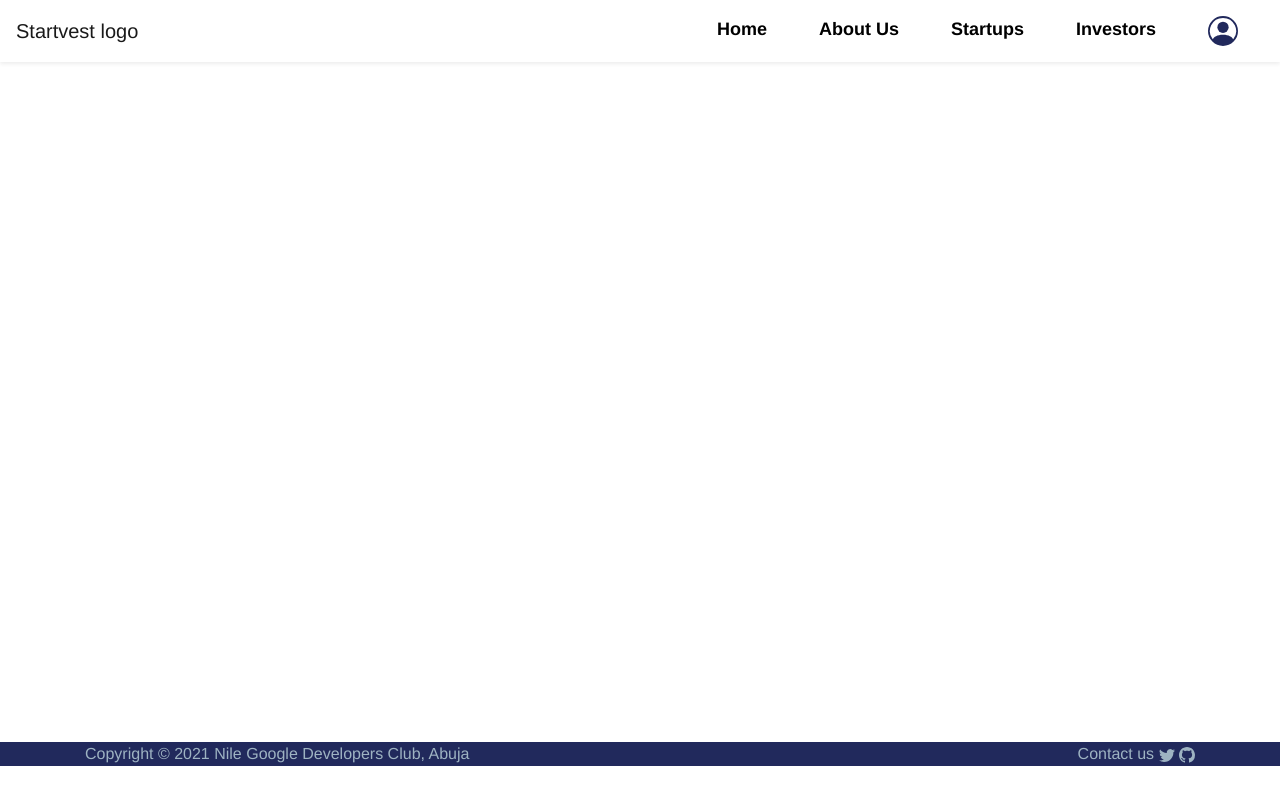
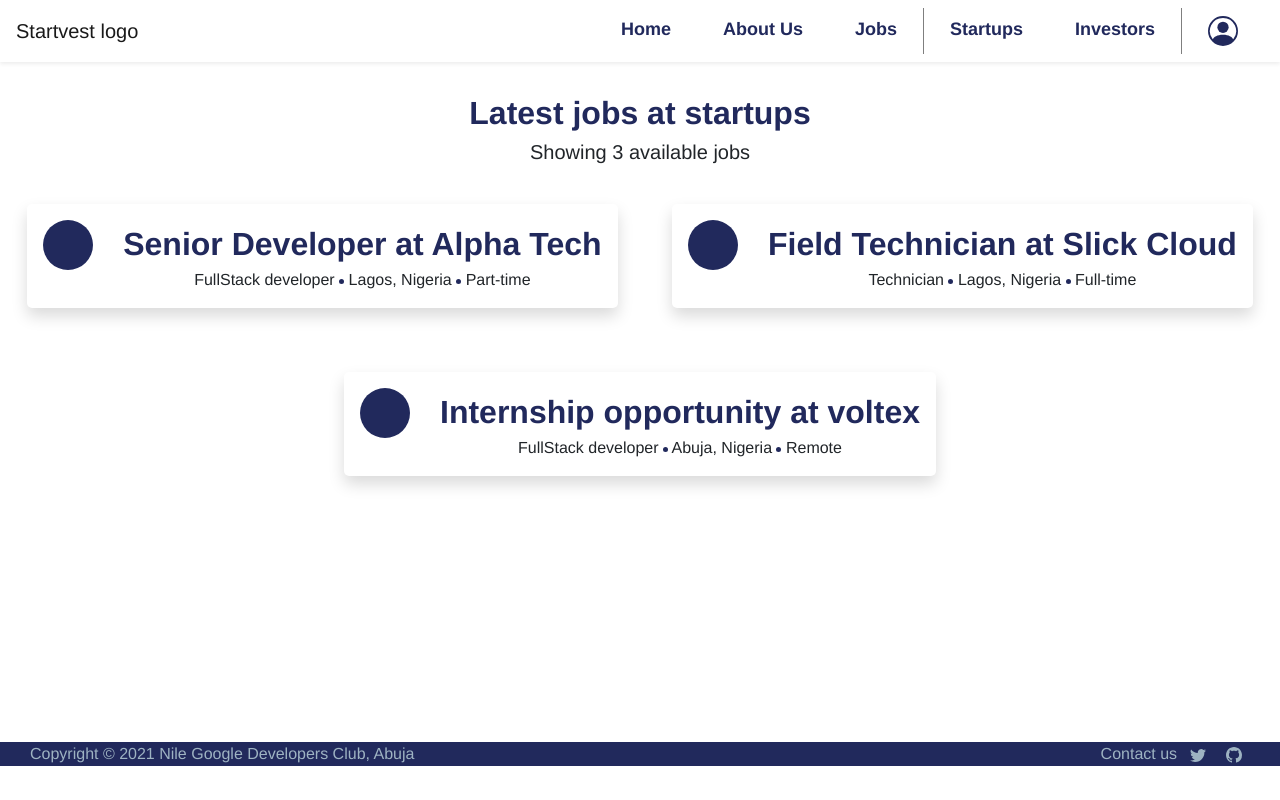
Before and after one commit to Tamunokorite/startvest-phase-1, a React (Create React App) app in the folder frontend/: page /jobs in a window 1280 px wide. Built offline with nearby package versions, Linux system fonts and the light colour scheme.

Commit message:
Jobs view added

```diff
--- a/frontend/package.json
+++ b/frontend/package.json
@@ -14,6 +14,7 @@
     "react-bootstrap-icons": "^1.4.0",
     "react-dom": "^17.0.1",
     "react-icons": "^4.2.0",
+    "react-player": "^2.9.0",
     "react-router-dom": "^5.2.0",
     "react-scripts": "4.0.3",
     "web-vitals": "^1.0.1",
--- a/frontend/src/Nav/nav.css
+++ b/frontend/src/Nav/nav.css
@@ -18,12 +18,22 @@
      font-weight: bold;
      font-size: large;
      margin: auto 1em;
-     color: black !important;
+     color: var(--primary) !important;
+
 }
 
 .Navlinks:hover{
      border-bottom: 3px solid var(--primary);
 }
+.line-break{
+     height: 100%;
+     width: 1px;
+     margin: 0;
+     padding: 0;
+     background-color: black;
+     opacity: .5;
+
+}
 .views{
      min-height: 81vh;
 }
--- a/frontend/src/Nav/nav.js
+++ b/frontend/src/Nav/nav.js
@@ -12,6 +12,7 @@ import About from '../About/about';
 import Startups from '../Startups/startups';
 import Investors from '../Investors/investors';
 import Profile from '../Profile/profile';
+import Jobs from '../jobs/jobs';
 
 class nav extends React.Component {
   constructor(props) {
@@ -40,10 +41,13 @@ class nav extends React.Component {
                  </Nav>
                  <Nav className=" navitems" defaultActiveKey="/" onSelect={this.handleSelect}>
                  {/* <NavLink exact activeClassName="Navlinks-active"><Nav.Link active className='Navlinks' href="/" >Home</Nav.Link></NavLink>  */}
-                 <Nav.Item><Nav.Link active eventKey="home" className='Navlinks' href="/" >Home</Nav.Link></Nav.Item>
+                 <Nav.Item><Nav.Link active eventKey="home" className='Navlinks ' href="/" >Home</Nav.Link></Nav.Item>
                  <Nav.Item><Nav.Link active eventKey="about" className='Navlinks' href="/about">About Us</Nav.Link></Nav.Item>
-                 <Nav.Item><Nav.Link active eventKey="startup" className='Navlinks' href="/startups">Startups</Nav.Link></Nav.Item>
-                 <Nav.Item><Nav.Link active eventKey="investors" className='Navlinks' href="/investors">Investors</Nav.Link></Nav.Item>
+                 <Nav.Item><Nav.Link active eventKey="jobs" className='Navlinks' href="/jobs">Jobs</Nav.Link></Nav.Item>
+                 <Nav.Item><div className='line-break'></div></Nav.Item>
+                 <Nav.Item><Nav.Link active eventKey="startup" className='Navlinks' href="/startups" id='line-left-border'>Startups</Nav.Link></Nav.Item>
+                 <Nav.Item><Nav.Link active eventKey="investors" className='Navlinks' href="/investors" id='line-right-border'>Investors</Nav.Link></Nav.Item>
+                 <Nav.Item><div className='line-break'></div></Nav.Item>
                  <Nav.Item><Nav.Link active eventKey="profile" className='Navlinks' href="/profile"><PersonCircle color='#21295C' height={30} width={30}/></Nav.Link></Nav.Item>
                  </Nav>
 
@@ -66,6 +70,9 @@ class nav extends React.Component {
                   <Route exact path="/profile">
                     <Profile/>
                   </Route>
+                  <Route exact path="/jobs">
+                    <Jobs/>
+                  </Route>
              </Switch>
              </div>
              </Router>
--- a/frontend/src/Startups/startups.css
+++ b/frontend/src/Startups/startups.css
@@ -103,8 +103,8 @@
      border-bottom: 2px solid var(--primary);
 }
 .gallery{
-     height: 50%;
-     width: 50%;
+     height: fit-content;
+     width: fit-content;
      margin: 1em ;
      color: black;
 }
@@ -118,7 +118,11 @@
      width: 100%;
      height: 100%;
 }
-
+.gallery-video{
+     width: 100%;
+     height: 100%;
+     border-radius: 20px;
+}
 
 /* Team */
 #avatar{
--- a/frontend/src/Startups/startups.js
+++ b/frontend/src/Startups/startups.js
@@ -3,9 +3,10 @@ import 'bootstrap/dist/css/bootstrap.min.css';
 import './startups.css';
 import { Spinner, Col, Container, Row, Carousel, Button} from 'react-bootstrap';
 import {ArrowLeft, ArrowRightShort, Person, CircleFill} from 'react-bootstrap-icons';
+import ReactPlayer from "react-player";
 
 // Import Job view
-import Job from './jobs';
+import Job from './job';
 
 // Import pictures
 import Teampic1 from '../images/gallery1.png';
@@ -14,7 +15,7 @@ import Teampic2 from '../images/gallery2.png';
 //Startup json from the backend
 var startups = {
      'voltex': {
-          'image':false,
+          'logo':false,
           'name':'Voltex Designs',
           'location': 'Abuja, Nigeria',
           'est': '2019',
@@ -35,7 +36,7 @@ var startups = {
           'model': 'B2C',
           'funding': 'Seed',
           'registered': false,
-          'executives':{
+          'team':{
                '1':{
                     'name': 'Lorem Ipsum',
                     'position': 'CEO/Founder'
@@ -52,7 +53,7 @@ var startups = {
           }
      },
      'alpha': {
-          'image':false,
+          'logo':false,
           'name':'Alpha Tech',
           'location': 'Lagos, Nigeria',
           'est': '2017',
@@ -73,7 +74,7 @@ var startups = {
           'model': 'B2B',
           'funding': '2nd Round',
           'registered': true,
-          'executives':{
+          'team':{
                '1':{
                     'name': 'Lorem Ipsum',
                     'position': 'CEO/Founder'
@@ -90,7 +91,7 @@ var startups = {
           }
      },
      'spartech': {
-          'image':false,
+          'logo':false,
           'name':'Spartech Energy ',
           'location': 'Ogun, Nigeria',
           'est': '2018',
@@ -104,7 +105,7 @@ var startups = {
           'model': 'B2C',
           'funding': 'Seed',
           'registered': false,
-          'executives':{
+          'team':{
                '1':{
                     'name': 'Lorem Ipsum',
                     'position': 'CEO/Founder'
@@ -121,7 +122,7 @@ var startups = {
           }
      },
      'slick': {
-          'image':false,
+          'logo':false,
           'name':'Slick Cloud',
           'location': 'Kaduna, Nigeria',
           'est': '2020',
@@ -142,10 +143,10 @@ var startups = {
           'model': 'B2C',
           'funding': 'Seed',
           'registered': false,
-          'executives':{
+          'team':{
                '1':{
                     'name': 'Lorem Ipsum',
-                    'position': 'CEO/Founder'
+                    'position': 'CEO/Founder',
                },
                '2':{
                     'name': 'Lorem Ipsum',
@@ -247,6 +248,8 @@ class Startup extends React.Component {
                         {/* Gallery Section */}
                         <Container fluid>
                          <h3 className="gallery-head">Gallery</h3>
+                         <Row>
+                         <Col>
                          <Carousel className='gallery shadow'>
                               <Carousel.Item>
                               <img
@@ -273,13 +276,19 @@ class Startup extends React.Component {
                               </Carousel.Caption>
                               </Carousel.Item>
                          </Carousel>
+                         </Col>
+                         <Col>
+                         {/* <div>Video Column</div> */}
+                         <ReactPlayer className='gallery-video' url='https://www.youtube.com/embed/suuTbKJV7Ik?autoplay=1'/>
+                         </Col>
+                         </Row>
                          </Container>
 
                          {/* Team Executives Section */}
                          <Container>
                          <h3 className="gallery-head">Key Executives</h3>
                          <Row>
-                         {Object.values(startup.executives).map((val, ind)=>
+                         {Object.values(startup.team).map((val, ind)=>
                           <Col key={ind}><p><span id='avatar'><Person color='white' margin={3} height={30} width={30}/></span></p><b>{val.name}</b><p>{val.position}</p></Col>      // <th key={ind}>{(val) ? val:' '}</th>
                          )}
                          </Row>
@@ -290,7 +299,7 @@ class Startup extends React.Component {
                               <h3 className="gallery-head">Working at {startup.name}</h3>
                               <ul className='working-list'>
                                    {[1, 2, 3, 4, 5, 6].map((val, ind) =>
-                                    <li><CircleFill className='icon-back' height={10} width={10}/>  Adipiscing elit. Nulla semper mi adipiscing, volutpat. </li>
+                                    <li key={ind}><CircleFill className='icon-back' height={10} width={10}/>  Adipiscing elit. Nulla semper mi adipiscing, volutpat. </li>
                                    )}
                               </ul>
                          </Container>
--- a/frontend/src/footer/footer.css
+++ b/frontend/src/footer/footer.css
@@ -14,18 +14,17 @@
      height: fit-content;
      overflow-x: hidden;
      max-height: min-content;
+     padding: .2em auto;
  }
- .left{
-     display: inline;
-      text-align: left;
-      left: 0;
+
+ .right{
+      text-align: right;
  }
- .right{
-      display: inline-block;
-      text-align: right;
-      right: 0;
-      margin-right: 0;
+ .right span{
+      margin: auto .5em !important;
  }
- Col span{
-      margin: auto 1em;
- }
+.footer-text{
+     margin: 0;
+     padding: 0;
+     width: 100%;
+}
--- a/frontend/src/footer/footer.js
+++ b/frontend/src/footer/footer.js
@@ -8,10 +8,10 @@ class footer extends React.Component {
      render(){
           return(
           <div className='footer'>
-               <Container>
-               <Row>
-                    <Col className='left'>Copyright &copy; 2021 Nile Google Developers Club, Abuja</Col>
-                    <Col className='right'>Contact us  <span><Twitter color='#9EB3C2' /></span>  <span>{<Github color='#9EB3C2 '/>}</span></Col>
+               <Container fluid>
+               <Row className='footer-text'>
+                    <Col className='left' >Copyright &copy;  2021 Nile Google Developers Club, Abuja</Col>
+                    <Col className='right' >Contact us  <span><Twitter color='#9EB3C2' /></span>  <span>{<Github color='#9EB3C2 '/>}</span></Col>
                </Row>
                </Container>
 
--- /dev/null
+++ b/frontend/src/jobs/jobs.css
@@ -0,0 +1,15 @@
+/* Css for Jobs page */
+
+/* To import the colors of the brand */
+@import "../utility/colors.css";
+
+
+
+.job-container{
+     width: fit-content;
+     height: max-content;
+     border-radius: 5px;
+     background-color: white;
+     padding: 1em;
+     margin: 2em auto;
+}
--- /dev/null
+++ b/frontend/src/jobs/jobs.js
@@ -0,0 +1,57 @@
+import React from 'react';
+import 'bootstrap/dist/css/bootstrap.min.css';
+import './jobs.css';
+import { Row, Col , Container} from 'react-bootstrap';
+import {CircleFill} from 'react-bootstrap-icons';
+
+const jobsList = {
+          '1':{
+               'name': 'Senior Developer at Alpha Tech',
+               'role': 'FullStack developer',
+               'location': 'Lagos, Nigeria',
+               'salary': 'Unpaid',
+               'type': 'Part-time'
+          },
+          '2':{
+               'name': 'Field Technician at Slick Cloud',
+               'role': 'Technician',
+               'location': 'Lagos, Nigeria',
+               'salary': 'N500,000 monthly',
+               'type': 'Full-time'
+          } ,
+          '3':{
+               'name': 'Internship opportunity at voltex',
+               'role': 'FullStack developer',
+               'location': 'Abuja, Nigeria',
+               'salary': 'Unpaid',
+               'type': 'Remote '
+          }
+}
+
+
+class jobs extends React.Component {
+     render(){
+          return(
+          <div>
+               <h1 className='investors-head'>Latest jobs at startups</h1>
+               <h5>Showing {Object.keys(jobsList).length} available jobs</h5>
+               <Container fluid>
+               <Row>
+               {Object.values(jobsList).map((val, ind) =>
+               <div className='job-container shadow'>
+               <Row>
+               <Col sm='auto'><CircleFill className='icon-back' height={50} width={50}/></Col>
+               <Col sm='auto'>
+                    <div key={ind} className='col-startup-name'>{val.name}</div>
+                    <span >{val.role}</span> <span><CircleFill className='icon-back' height={5} width={5}/></span> <span >{val.location}</span> <span><CircleFill className='icon-back' height={5} width={5}/></span> <span >{val.type}</span>
+               </Col>
+               </Row>
+               </div>
+               )}
+                </Row>
+                </Container>
+          </div>
+          )
+     }
+}
+export default jobs;
```
Also changed, not shown: frontend/src/Startups/job.js (renamed from frontend/src/Startups/jobs.js), 1 other file (tests, documents, lock files or other folders).
